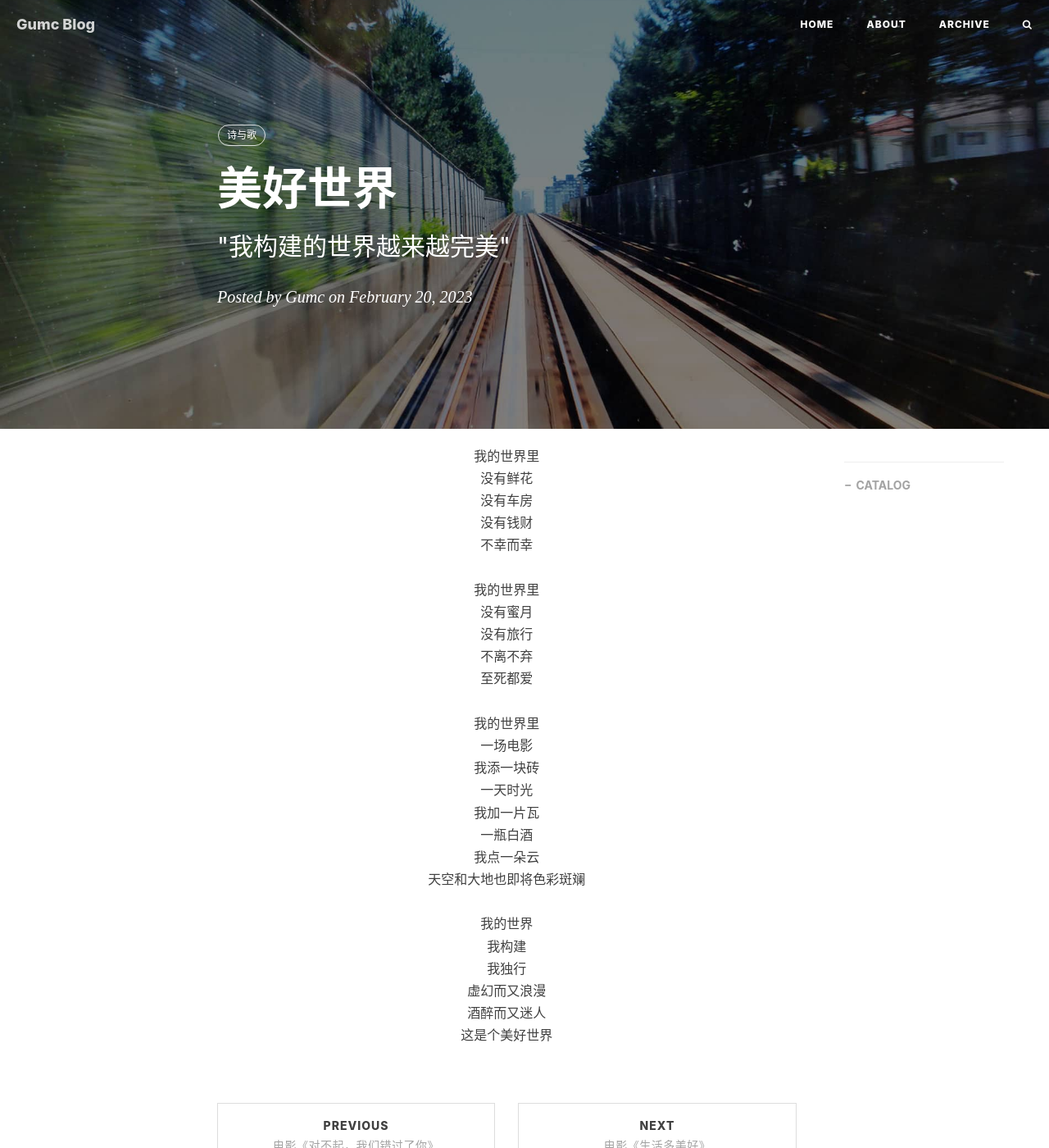
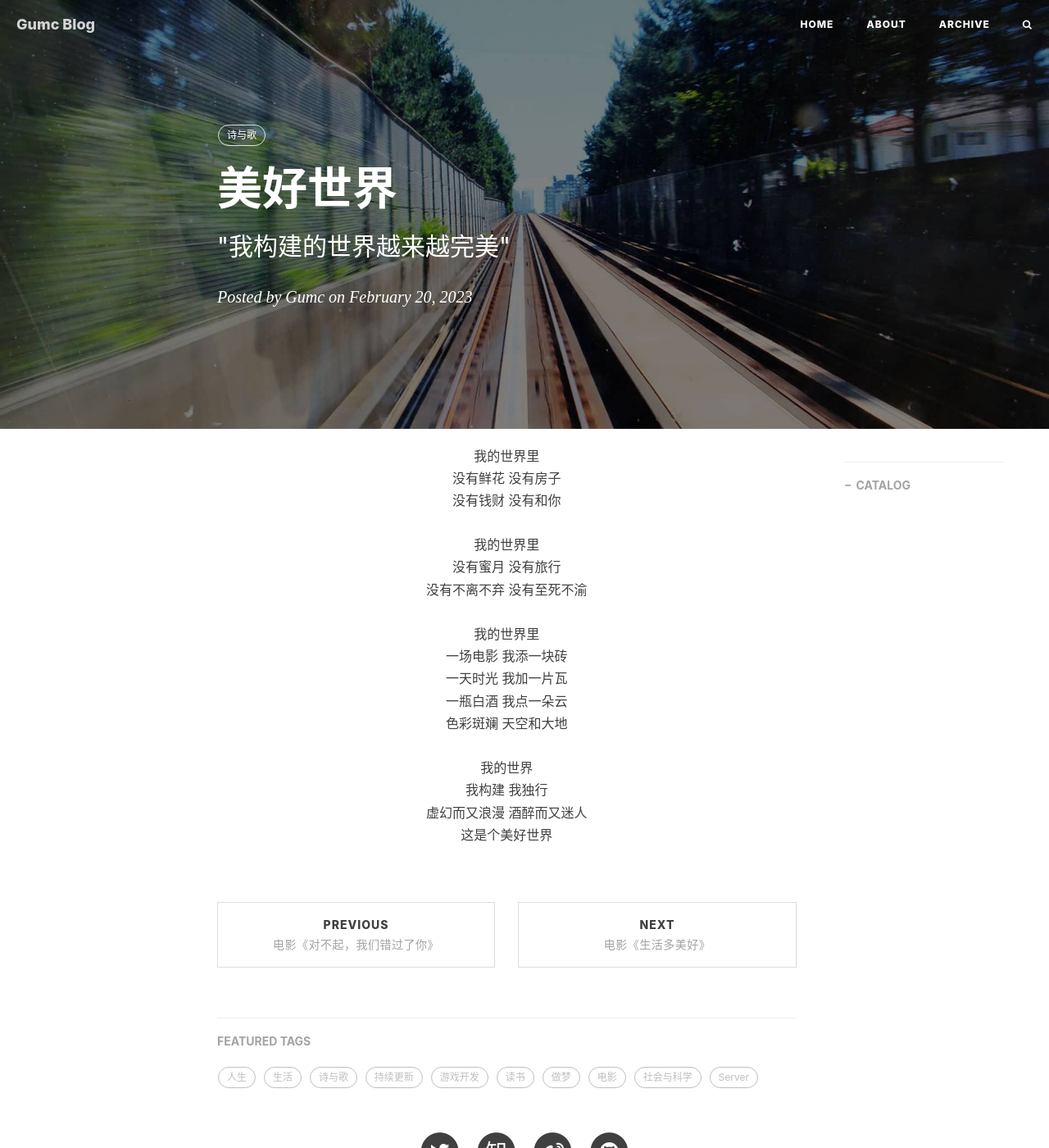
Before and after one commit to gumcstronger/gumcstronger.github.io, a Jekyll site: the page built from _posts/2023/2023-02-20-my-world.md, in a window 1280 px wide and 1400 px high. Shown: the whole window at 82% size. Built offline with Jekyll 4.4.1, drawn with Linux system fonts in a browser that asks for light colours; comment, search, counter and statistics services are not loaded.

Commit message:
Update 2023-02-20-my-world.md

```diff
--- a/_posts/2023/2023-02-20-my-world.md
+++ b/_posts/2023/2023-02-20-my-world.md
@@ -11,31 +11,22 @@ tags:
 ---
 <center>
 我的世界里<br/>
-没有鲜花<br/>
-没有车房<br/>
-没有钱财<br/>
-不幸而幸<br/>
+没有鲜花 没有房子<br/>
+没有钱财 没有和你<br/>
 <br/>
 我的世界里<br/>
-没有蜜月<br/>
-没有旅行<br/>
-不离不弃<br/>
-至死都爱<br/>
+没有蜜月 没有旅行<br/>
+没有不离不弃 没有至死不渝<br/>
 <br/>
 我的世界里<br/>
-一场电影<br/>
-我添一块砖<br/>
-一天时光<br/>
-我加一片瓦<br/>
-一瓶白酒<br/>
-我点一朵云<br/>
-天空和大地也即将色彩斑斓<br/>
+一场电影 我添一块砖<br/>
+一天时光 我加一片瓦<br/>
+一瓶白酒 我点一朵云<br/>
+色彩斑斓 天空和大地<br/>
 <br/>
 我的世界<br/>
-我构建<br/>
-我独行<br/>
-虚幻而又浪漫<br/>
-酒醉而又迷人<br/>
+我构建 我独行<br/>
+虚幻而又浪漫 酒醉而又迷人<br/>
 这是个美好世界<br/>
 <br/>
 </center>
```
